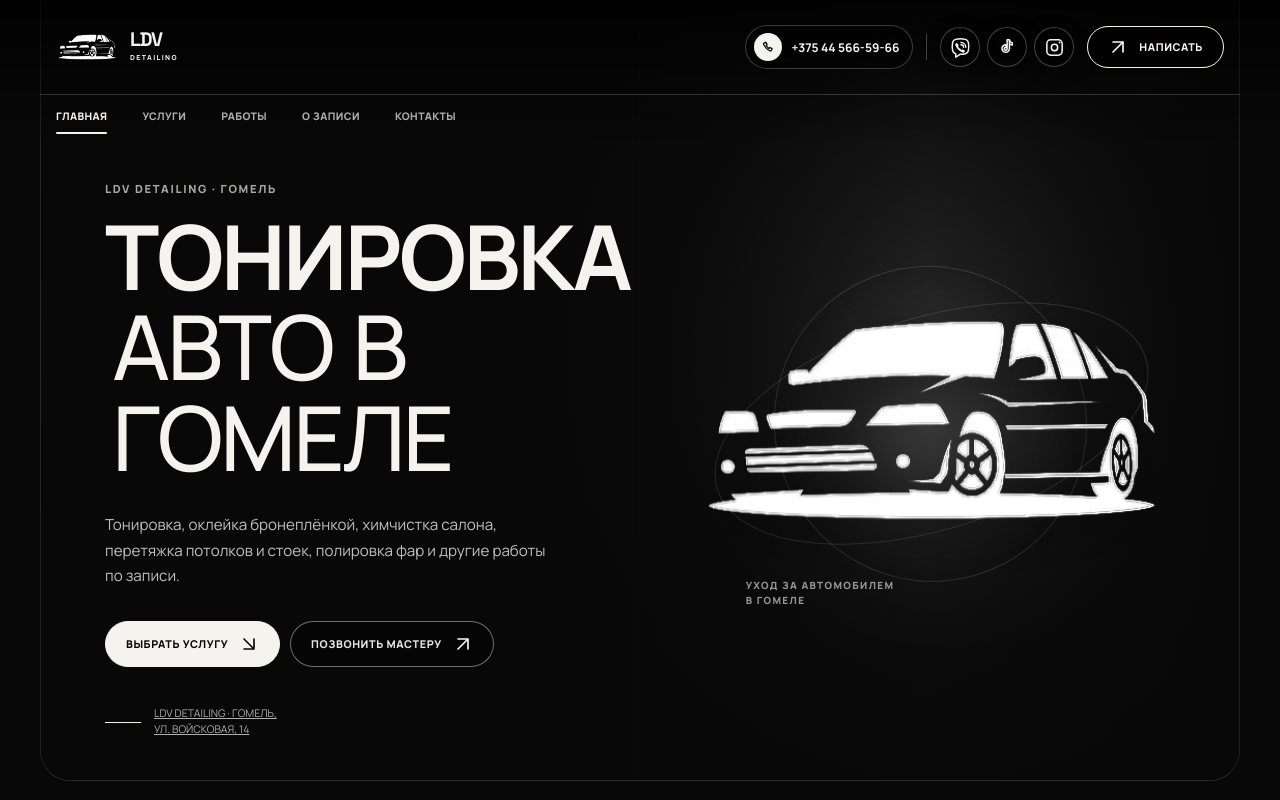
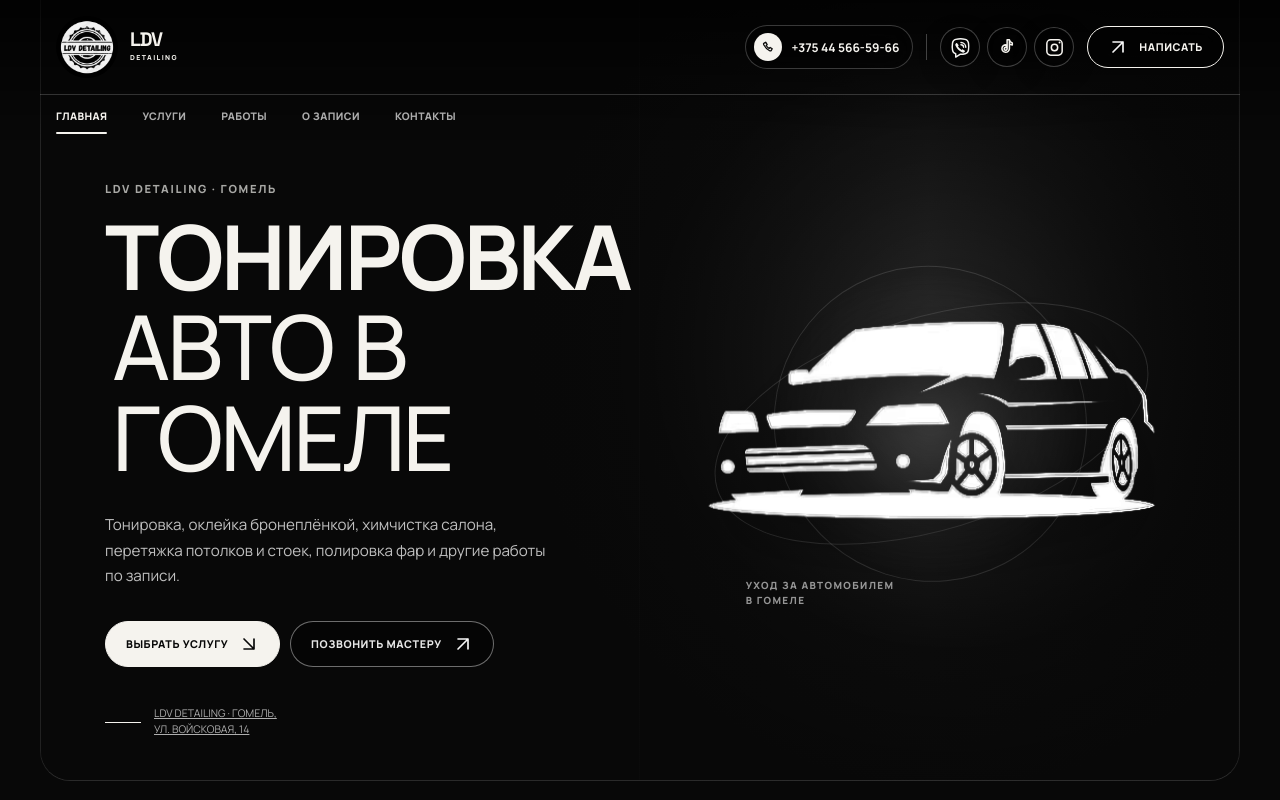
Before and after one commit to YakovcevMark/tonirovka_himchistka, a website built with Vite: page index.html in a window 1280 px wide. Shown: the top 800 px of the page. Built offline with nearby package versions, Linux system fonts and the light colour scheme.

Commit message:
updated logo and title with transparent favicons

```diff
--- a/index.html
+++ b/index.html
@@ -14,15 +14,16 @@
       href="https://fonts.googleapis.com/css2?family=Manrope:wght@400;500;600;700;800&family=Space+Grotesk:wght@500;600;700&display=swap"
       rel="stylesheet"
     />
-    <link rel="icon" href="images/brand/ldv-car-logo-white.png" />
+    <link rel="icon" type="image/png" sizes="32x32" href="%BASE_URL%images/brand/ldv-detailing-favicon-32.png" />
+    <link rel="icon" type="image/png" sizes="192x192" href="%BASE_URL%images/brand/ldv-detailing-favicon-192.png" />
     <link rel="stylesheet" href="src/styles.scss" />
-    <title>LDV Detailing — тонировка и уход за авто в Гомеле</title>
+    <title>DLV Detailing</title>
   </head>
   <body>
     <header class="site-header">
       <div class="header-main shell">
         <a class="brand" href="#top" aria-label="LDV Detailing — главная">
-          <img class="brand-logo" src="images/brand/ldv-car-logo-white.png" alt="" />
+          <img class="brand-logo brand-logo--round" src="images/brand/ldv-detailing-logo.webp" alt="" width="62" height="62" />
           <span class="brand-wordmark">LDV <small>DETAILING</small></span>
         </a>
 
--- a/src/styles.scss
+++ b/src/styles.scss
@@ -40,6 +40,7 @@ h1 span, h2 span { display: inline-block; margin-left: .08em; font-weight: 500;
 .header-main { display: flex; align-items: center; justify-content: space-between; min-height: 94px; gap: 28px; }
 .brand { display: inline-flex; align-items: center; gap: 12px; width: max-content; color: $text; text-decoration: none; }
 .brand-logo { width: 62px; height: 36px; object-fit: contain; }
+.brand-logo.brand-logo--round { height: auto; aspect-ratio: 1; border-radius: 50%; }
 .brand-wordmark { display: inline-flex; flex-direction: column; font-family: 'Space Grotesk', Arial, sans-serif; font-size: 1.22rem; font-weight: 700; letter-spacing: -.06em; line-height: .84; }
 .brand-wordmark small { margin-top: 7px; font-family: 'Manrope', Arial, sans-serif; font-size: .43rem; font-weight: 800; letter-spacing: .2em; line-height: 1; }
 .header-actions { display: flex; align-items: center; gap: 13px; }
```
Also changed, not shown: public/images/brand/ldv-detailing-favicon-192.png (added), public/images/brand/ldv-detailing-favicon-32.png (added), public/images/brand/ldv-detailing-logo.webp (added).
